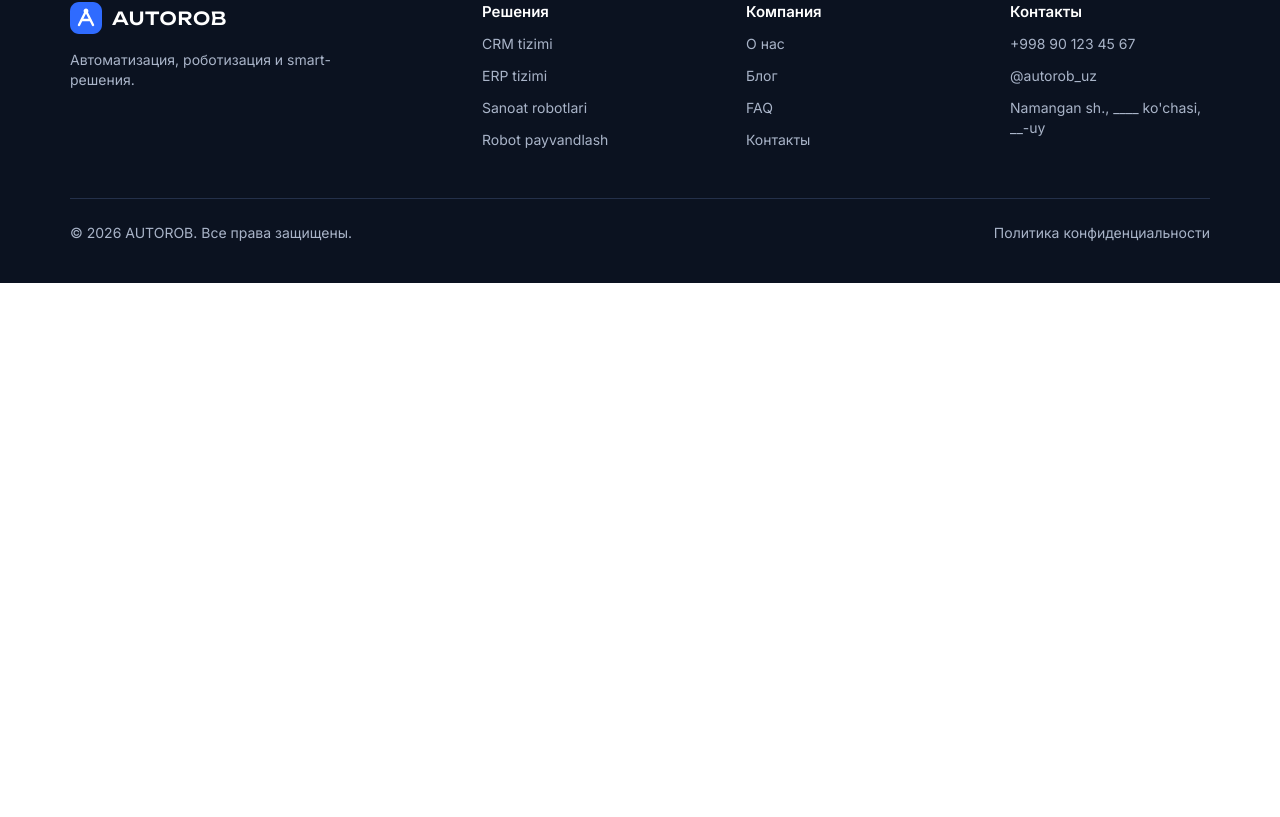
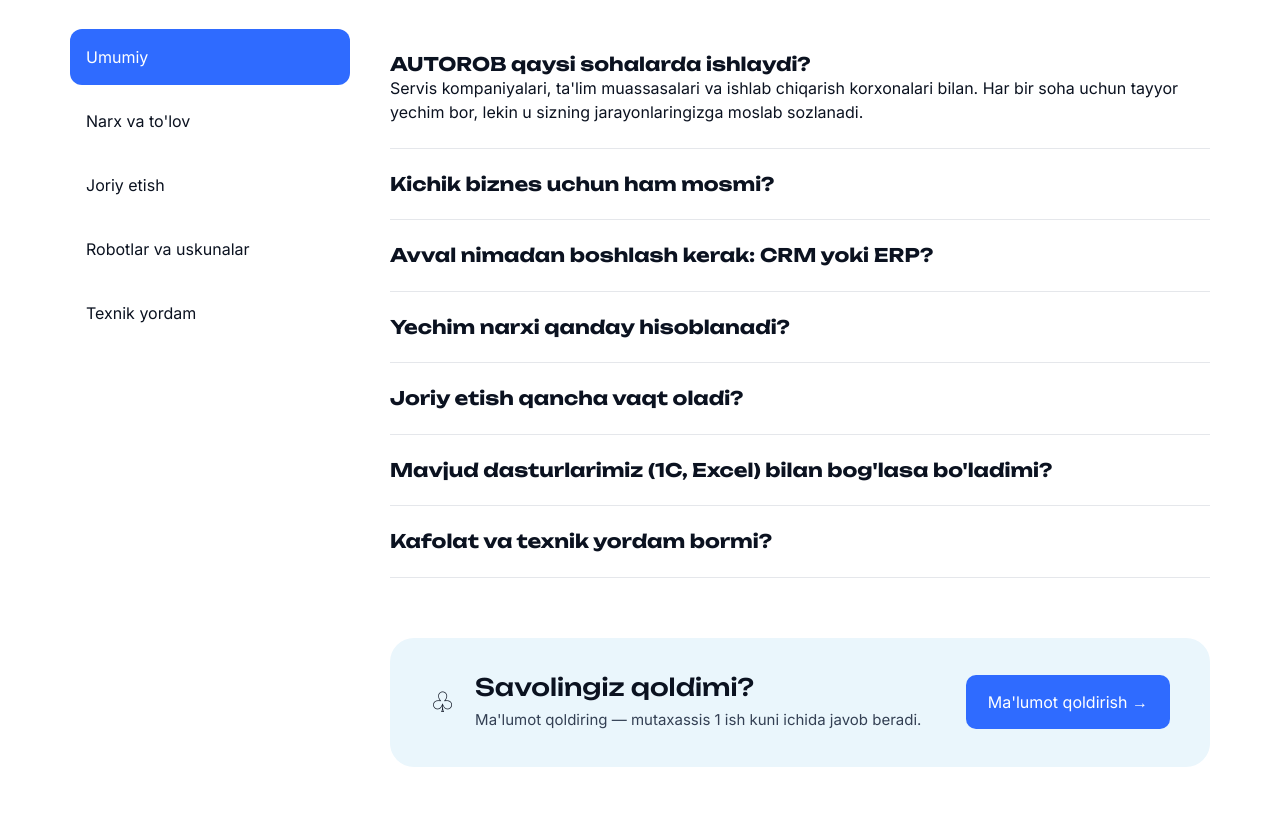
Before and after one commit to Ozayk866/autorob, a React (Vite) app: page /ru/faq in a window 1280 px wide. Shown: the part 523-1340 px from the top of the page. Before the commit the page ends 806 px from the top, so only its background shows below. Built offline with nearby package versions, Linux system fonts and the light colour scheme.

Commit message:
faq secshini toliq bajardim

```diff
--- a/src/pages/Faq/FaqCategories.jsx
+++ b/src/pages/Faq/FaqCategories.jsx
@@ -2,6 +2,14 @@
 // ← shuni map qilasiz: categories.map((c, i) => …) — c.id, c.name; bosilganda setActive(i), tanlangani: i === active
 export function FaqCategories({ categories, active, setActive }) {
   return <nav className="faq-categories">
-
+    {categories.map((c, i) => (
+  <button
+    key={c.id}
+    className={`faq-category ${i === active ? "active" : ""}`}
+    onClick={() => setActive(i)}
+  >
+    {c.name}
+  </button>
+))}
   </nav>;
 }
--- a/src/pages/Faq/FaqHelp.jsx
+++ b/src/pages/Faq/FaqHelp.jsx
@@ -4,5 +4,23 @@ import { useLeadModal } from "@/components";
 export function FaqHelp() {
   const { open } = useLeadModal(); // tugma bosilganda: open()
 
-  return <div className="faq-help"></div>;
+ return (
+  <div className="container">
+
+  <div className="faq-help">
+    <div className="faq-help-icon">♧</div>
+
+    <div className="faq-help-content">
+      <h2>Savolingiz qoldimi?</h2>
+      <p>
+        Ma'lumot qoldiring — mutaxassis 1 ish kuni ichida javob beradi.
+      </p>
+    </div>
+
+    <button onClick={open}>
+      Ma'lumot qoldirish →
+    </button>
+  </div>
+  </div>
+);
 }
--- a/src/pages/Faq/FaqPage.css
+++ b/src/pages/Faq/FaqPage.css
@@ -1,2 +1,121 @@
 /* Stillar shu yerga. Klass nomlari «faq-» bilan boshlansin: .faq-card, .faq-title …
    Ranglar va oraliqlar: var(--ink-900), var(--accent-500), var(--space-6) … (src/app/styles/tokens.css) */
+.faq-layout {
+  display: grid;
+  grid-template-columns: 280px 1fr;
+  gap: var(--space-8);
+  align-items: start;
+}
+
+.faq-categories {
+  display: flex;
+  flex-direction: column;
+  gap: var(--space-2);
+}
+
+.faq-category {
+  width: 100%;
+  text-align: left;
+  padding: var(--space-4);
+  border: none;
+  background: transparent;
+  color: var(--ink-900);
+  cursor: pointer;
+  border-radius: 12px;
+}
+
+.faq-category.active {
+  background: var(--accent-500);
+  color: white;
+}
+
+.faq-layout {
+  display: grid;
+  grid-template-columns: 280px minmax(0, 1fr);
+  gap: 40px;
+  align-items: start;
+  width: 100%;
+}
+
+.faq-categories {
+  width: 100%;
+  display: flex;
+  flex-direction: column;
+  gap: 8px;
+}
+
+
+.faq-questions {
+  width: 100%;
+  min-width: 0;
+  display: flex;
+  flex-direction: column;
+  gap: 20px;
+}
+
+.faq-question {
+  width: 100%;
+  min-width: 0;
+  box-sizing: border-box;
+  padding: 24px 0;
+  border-bottom: 1px solid #e5e7eb;
+}
+
+.faq-question h3,
+.faq-question p {
+  overflow-wrap: break-word;
+}
+.faq-help {
+  width: 100%;
+  max-width: 820px;
+  margin:   50px 0 40px auto;
+  display: flex;
+  align-items: center;
+  justify-content: space-around;
+  gap: 20px;
+  padding-bottom: 120px;
+  background: #eaf6fc;
+  padding: 35px 40px;
+  border-radius: 24px;
+}
+
+.faq-help-icon {
+  font-size: 28px;
+  color: var(--ink-900);
+}
+
+.faq-help-content {
+  flex: 1;
+}
+
+.faq-help-content h2 {
+  margin: 0 0 8px;
+  color: var(--ink-900);
+  font-size: 24px;
+  font-weight: 500;
+}
+
+.faq-help-content p {
+  margin: 0;
+  color: var(--ink-700);
+  font-size: 15px;
+}
+
+.faq-help button {
+  background: var(--accent-500);
+  color: white;
+  border: none;
+  border-radius: 10px;
+  padding: 15px 22px;
+  cursor: pointer;
+  white-space: nowrap;
+}
+
+.faq-layout {
+  margin-top: 96px;
+  margin-bottom: 60px;
+}
+
+.faq-help {
+  margin-bottom: 100px;
+}
--- a/src/pages/Faq/FaqPage.jsx
+++ b/src/pages/Faq/FaqPage.jsx
@@ -12,18 +12,19 @@ import "./FaqPage.css";
 
 export function FaqPage() {
   const lang = useLocale();
-  const [active, setActive] = useState(0); // tanlangan bo'lim tartib raqami
+  const [active, setActive] = useState(0);
   const current = categories[active];
 
   return (
     <>
-      <PageHero />
-      {/* chapda bo'limlar, o'ngda savollar — .faq-layout ni CSS'da 2 ustun qilasiz */}
+      <PageHero title="Ko'p beriladigan savollar" subtitle="Narx, muddat, joriy etish va texnik yordam haqida eng ko'p so'raladigan savollar" />
+      {}
       <div className="container faq-layout">
         <FaqCategories categories={categories} active={active} setActive={setActive} />
         <FaqQuestions items={current?.items ?? []} />
       </div>
       <FaqHelp />
+
     </>
   );
 }
--- a/src/pages/Faq/FaqQuestions.jsx
+++ b/src/pages/Faq/FaqQuestions.jsx
@@ -1,5 +1,18 @@
 // O'ngda savollar: savol bosilganda javob ochiladi/yopiladi (useState bilan)
 // ← shuni map qilasiz: items.map((item) => …) — item.id, item.question, item.answer
 export function FaqQuestions({ items }) {
-  return <div className="faq-questions"></div>;
+  return <div className="faq-questions">
+<div>
+{items.map((item, index) =>  (
+
+  <div className="faq-question" key={item.id}>
+    <h3>{item.question}</h3>
+   {index === 0 && <p>{item.answer}</p>}
+  </div>
+))}
+
+
+</div>
+ </div>;
+
 }
```
